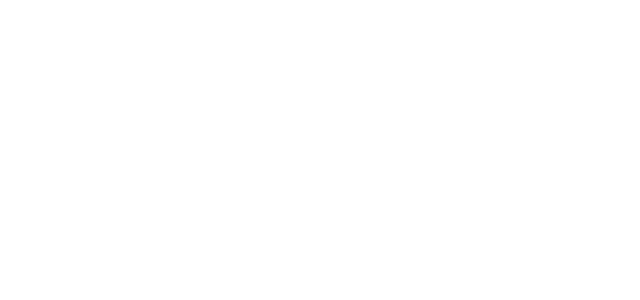
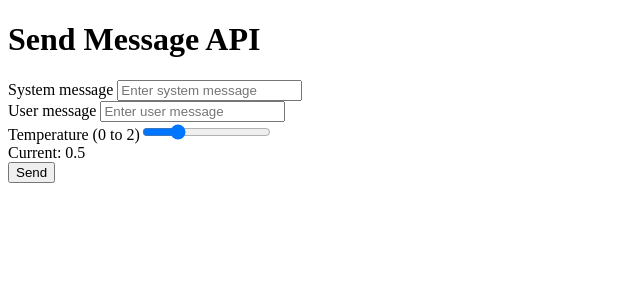
Before and after one commit to Taba2812/llm-message-dispatch-tool, a React (Vite) app in the folder frontend/: page /send-message in a window 1280 px wide. Before the commit this address had no page. Shown: the top 300 px of the page, without its empty margins (0-640 px from the left). Built offline with nearby package versions, Linux system fonts and the light colour scheme.

Commit message:
Add message visualization frontend functionalities

```diff
--- a/frontend/src/App.jsx
+++ b/frontend/src/App.jsx
@@ -14,7 +14,7 @@ function App() {
 
   const handleSendNewMessage = () => {
     console.log('Send new message clicked');
-    // Later: show form or navigate to another route
+    navigate('/send-message');
   };
 
   const handleReadPreviousMessages = () => {
--- a/frontend/src/main.jsx
+++ b/frontend/src/main.jsx
@@ -1,17 +1,21 @@
 import React from 'react';
 import ReactDOM from 'react-dom/client';
 import { BrowserRouter as Router, Routes, Route } from 'react-router-dom';
+
 import App from './App';
 import Messages from './pages/Messages';
+import Message from './pages/Message';
+import SendMessage from './pages/SendMessage';
+
 import "./index.css";
 
 ReactDOM.createRoot(document.getElementById('root')).render(
-  <React.StrictMode>
   <Router>
     <Routes>
       <Route path="/" element={<App />} />
       <Route path="/messages" element={<Messages />} />
+      <Route path="/messages/:messageId" element={<Message />} />
+      <Route path="send-message" element={<SendMessage />} />
     </Routes>
   </Router>
-  </React.StrictMode>
 );
--- /dev/null
+++ b/frontend/src/pages/Message.jsx
@@ -0,0 +1,57 @@
+import { useEffect, useState } from 'react';
+import { useParams } from 'react-router-dom';
+
+function Message() {
+  const [message, setMessage] = useState([]);
+  const [loading, setLoading] = useState(true);
+  const apiUrl = import.meta.env.VITE_API_URL;
+  let params = useParams();
+
+  useEffect(() => {
+    fetch(`${apiUrl}/messages/${params.messageId}`)
+      .then((res) => res.json())
+      .then((data) => {
+        setMessage(data);
+        setLoading(false);
+      })
+      .catch((err) => {
+        console.error("Error fetching messages:", err);
+        setLoading(false);
+      });
+  }, [params.messageId]);
+
+  if (loading) return <p>Loading messages...</p>;
+  if (!message) return <p>Message not found.</p>;
+
+
+  return (
+    <div>
+      <h2>Message ID: {message._id}</h2>
+      <h4>Temperature: {message.temperature}</h4>
+      <h4>Max Tokens: {message.max_tokens}</h4>
+      <h4>Timestamp: {new Date(message.timestamp).toLocaleString()}</h4>
+
+      <h2>Prompt</h2>
+      <ul>
+        {message.messages.map((msg, index) => (
+          <li key={index}>
+            <strong>{msg.role.charAt(0).toUpperCase() + msg.role.slice(1)}:</strong> {msg.content}
+          </li>
+        ))}
+      </ul>
+
+      <h2>Model Responses</h2>
+  <ul>
+    {message.responses.map((res, index) => (
+      <li key={index}>
+        <strong>{message.models?.[index] || 'Unknown Model'}:</strong> {res}
+      </li>
+    ))}
+  </ul>
+</div>
+  );
+
+
+}
+
+export default Message;
--- a/frontend/src/pages/Messages.jsx
+++ b/frontend/src/pages/Messages.jsx
@@ -1,4 +1,5 @@
 import { useEffect, useState } from 'react';
+import { Link } from 'react-router-dom';
 
 function Messages() {
   const [messageIds, setMessageIds] = useState([]);
@@ -6,10 +7,9 @@ function Messages() {
   const apiUrl = import.meta.env.VITE_API_URL
 
   useEffect(() => {
-    fetch(apiUrl + "/messages") // Replace with your actual API endpoint
+    fetch(`${apiUrl}/messages`)
       .then((res) => res.json())
       .then((data) => {
-        // Assuming the API response is of the shape you've shared
         setMessageIds(data.message_ids);
         setLoading(false);
       })
@@ -29,12 +29,15 @@ function Messages() {
       ) : (
         <ul>
           {messageIds.map((messageId) => (
-            <li key={messageId}>{messageId}</li> // Displaying the message ID
+            <li key={messageId}>
+              <Link to={`/messages/${messageId}`}>{messageId}</Link>
+            </li>
           ))}
         </ul>
       )}
     </div>
   );
+
 }
 
 export default Messages;
--- /dev/null
+++ b/frontend/src/pages/SendMessage.jsx
@@ -0,0 +1,86 @@
+import React, { useState } from "react";
+
+function SendMessage() {
+  const [messages, setMessages] = useState([
+    { role: "system", content: "" },
+    { role: "user", content: "" },
+  ]);
+  const [temperature, setTemperature] = useState(0.5);
+  const [response, setResponse] = useState(null);
+
+  const handleMessageChange = (index, value) => {
+    const updated = [...messages];
+    updated[index].content = value;
+    setMessages(updated);
+  };
+
+  const handleSubmit = async () => {
+    const payload = {
+        models: [
+            "meta-llama/Llama-3.3-70B-Instruct-Turbo-Free",
+            "deepseek-ai/DeepSeek-R1-Distill-Llama-70B-free"
+          ],
+      messages: messages.filter((msg) => msg.content.trim() !== ""),
+      temperature: Math.min(2, Math.max(0, parseFloat(temperature))),
+      max_tokens: null,
+    };
+
+    try {
+      const res = await fetch("/send-message", {
+        method: "POST",
+        headers: { "Content-Type": "application/json" },
+        body: JSON.stringify(payload),
+      });
+      const data = await res.json();
+      setResponse(data);
+    } catch (error) {
+      console.error("Failed to send message:", error);
+      setResponse({ error: "Failed to send message." });
+    }
+  };
+
+  return (
+    <div>
+      <h1>Send Message API</h1>
+
+      <div>
+        {messages.map((msg, i) => (
+          <div key={i}>
+            <label className="block text-sm font-medium mb-1">{msg.role.charAt(0).toUpperCase() + msg.role.slice(1) + " message "}</label>
+            <input
+              value={msg.content}
+              onChange={(e) => handleMessageChange(i, e.target.value)}
+              placeholder={`Enter ${msg.role} message`}
+            />
+          </div>
+        ))}
+      </div>
+
+      <div>
+        <label>Temperature (0 to 2)</label>
+        <input
+          type="range"
+          min="0"
+          max="2"
+          step="0.1"
+          value={temperature}
+          onChange={(e) => setTemperature(e.target.value)}
+        />
+        <div className="text-sm mt-1">Current: {temperature}</div>
+      </div>
+
+      <button onClick={handleSubmit}>
+        Send
+      </button>
+
+      {response && (
+        <div className="mt-6 p-4 border rounded bg-gray-50">
+          <h3 className="font-semibold mb-2">Response:</h3>
+          <pre className="whitespace-pre-wrap">{JSON.stringify(response, null, 2)}</pre>
+        </div>
+      )}
+    </div>
+  );
+}
+
+export default SendMessage;
```
Also changed, not shown: 1 other file (tests, documents, lock files or other folders). Lines whose indentation alone changed are shown as unchanged.
